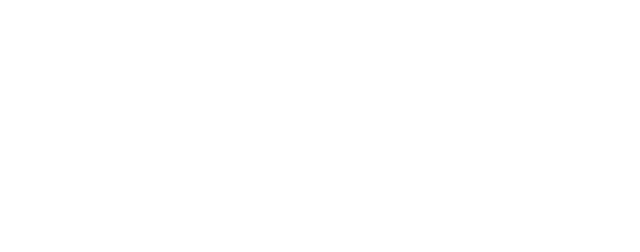
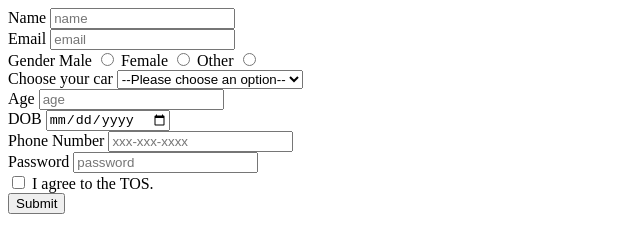
Before and after one commit to acciojob/signup-form-car-israrhusain, a website: page main.html in a window 1280 px wide. Shown: the whole page, without its empty margins (0-640 px from the left). Drawn offline with Linux system fonts and the light colour scheme.

Commit message:
created a submission

```diff
--- a/main.html
+++ b/main.html
@@ -7,6 +7,60 @@
 </head>
 
 <body>
+	<form>
+		<div><label for="name">Name</label>
+		<input id="name" type="name" placeholder="name"></div>
+
+		<div><label for="email">Email</label>
+		<input id="email" type="email" placeholder="email"></div>
+
+		<div><label for="gender">Gender</label>
+		 <label for="male">Male</label>
+		<input id="gender_m" type="radio" name="gender">
+
+		<label for="female">Female</label>
+		<input id="gender_f" type="radio" name="gender">
+
+		 <label for="other">Other</label>
+		<input id="gender_o" type="radio" name="gender">
+
+	</div>
+		<div>
+			<label>Choose your car</label>
+			<select name="cars" id="cars" placeholder="--Please choose an option--">
+				<option value="0">--Please choose an option--</option>
+				<option value="1">BMW</option>
+				<option value="2">Audi</option>
+				<option valiue="3">Mercedez</option>
+			</select>
+
+
+		</div>
+		<div>
+			<labe for="age">Age</labe>
+			<input type="number" id="age" placeholder="age">
+		</div>
+
+		<div>
+			<labe for="dob">DOB</labe>
+			<input type="date" id="dob" placeholder="DOB">
+		</div>
+
+		<div id="tel">
+			<labe for="phonenumber">Phone Number</labe>
+			<input type="text" id="tel" placeholder="xxx-xxx-xxxx">
+		</div>
+
+		<div id="password">
+			<labe for="apssword">Password</labe>
+			<input type="password" id="age" placeholder="password">
+		</div>
+		<input type="checkbox">
+		<label>I agree to the TOS.</label>
+
+		<div></div><button type="submit" id="tos">Submit</button></div>
+
+	</form>
 	<!-- the entire body must be written by student -->
     <script type="text/javascript" src="./script.js">
 </script>
```
